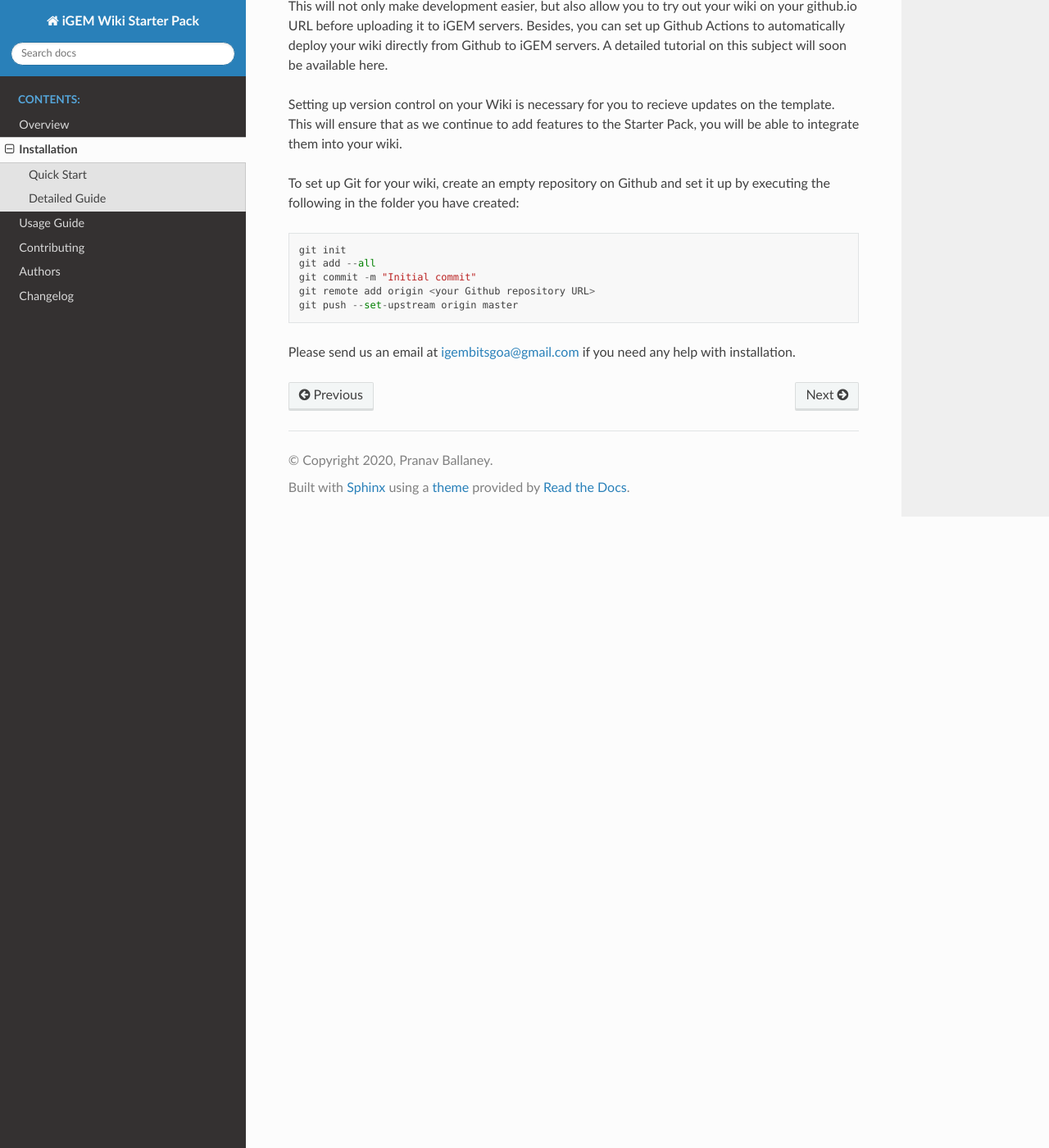
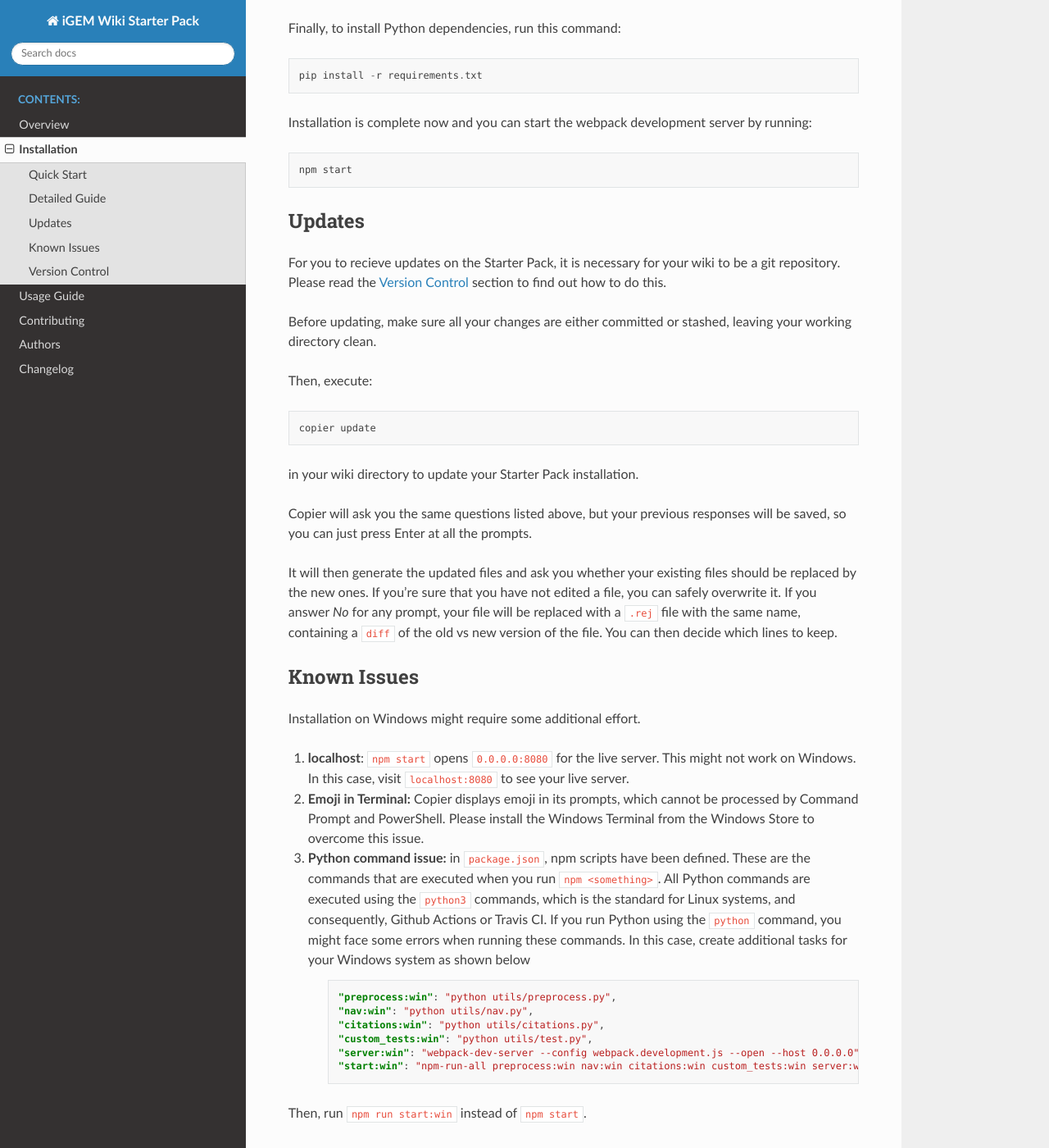
Before and after one commit to igembitsgoa/igem-wiki-starter, a Sphinx documentation site: the page built from docs/installation.rst, in a window 1280 px wide and 1400 px high, scrolled down 1674 px. Shown: the whole window at 82% size. Built offline with Sphinx 7.4.7 and the Read the Docs theme 2.0.0, drawn with Linux system fonts in a browser that asks for light colours; some of the changed text lies outside the part shown.

Commit message:
Add known issues to installation instructions

```diff
--- a/docs/installation.rst
+++ b/docs/installation.rst
@@ -4,9 +4,13 @@
 Installation
 ============
 
+.. contents:: Table of Contents
+
+.. note::
+    The iGEM Wiki Starter Pack requires **git, Nodejs, Python and pip** to be installed. Please make sure you have a working installation of all three before starting here.
+
 Quick Start
 -----------
-
 
 Installation::
 
@@ -63,6 +67,52 @@ Installation is complete now and you can start the webpack development server by
 
     npm start
 
+
+Updates
+-------
+
+For you to recieve updates on the Starter Pack, it is necessary for your wiki to be a git repository. Please read the :ref:`version_control` section to find out how to do this.
+
+Before updating, make sure all your changes are either committed or stashed, leaving your working directory clean.
+
+Then, execute::
+
+    copier update
+
+in your wiki directory to update your Starter Pack installation.
+
+Copier will ask you the same questions listed above, but your previous responses will be saved, so you can just press Enter at all the prompts.
+
+It will then generate the updated files and ask you whether your existing files should be replaced by the new ones. If you're sure that you have not edited a file, you can safely overwrite it. If you answer `No` for any prompt, your file will be replaced with a ``.rej`` file with the same name, containing a ``diff`` of the old vs new version of the file. You can then decide which lines to keep.
+
+Known Issues
+------------
+
+Installation on Windows might require some additional effort.
+
+1. **localhost**: ``npm start`` opens ``0.0.0.0:8080`` for the live server. This might not work on Windows. In this case, visit ``localhost:8080`` to see your live server.
+
+2. **Emoji in Terminal:** Copier displays emoji in its prompts, which cannot be processed by Command Prompt and PowerShell. Please install the Windows Terminal from the Windows Store to overcome this issue.
+
+3. **Python command issue:** in ``package.json``, npm scripts have been defined. These are the commands that are executed when you run ``npm <something>``. All Python commands are executed using the ``python3`` commands, which is the standard for Linux systems, and consequently, Github Actions or Travis CI. If you run Python using the ``python`` command, you might face some errors when running these commands. In this case, create additional tasks for your Windows system as shown below
+
+    .. code-block:: json
+
+        "preprocess:win": "python utils/preprocess.py",
+        "nav:win": "python utils/nav.py",
+        "citations:win": "python utils/citations.py",
+        "custom_tests:win": "python utils/test.py",
+        "server:win": "webpack-dev-server --config webpack.development.js --open --host 0.0.0.0",
+        "start:win": "npm-run-all preprocess:win nav:win citations:win custom_tests:win server:win"
+
+Then, run ``npm run start:win`` instead of ``npm start``.
+
+.. _version_control:
+
+
+Version Control
+---------------
+
 It is recommended that you set up `version control <https://www.youtube.com/watch?v=9GKpbI1siow>`_ for your wiki by `creating a Github repository <https://docs.github.com/en/github/creating-cloning-and-archiving-repositories/creating-a-new-repository>`_ right away.
 
 This will not only make development easier, but also allow you to try out your wiki on your github.io URL before uploading it to iGEM servers. Besides, you can set up Github Actions to automatically deploy your wiki directly from Github to iGEM servers. A detailed tutorial on this subject will soon be available here.
```
